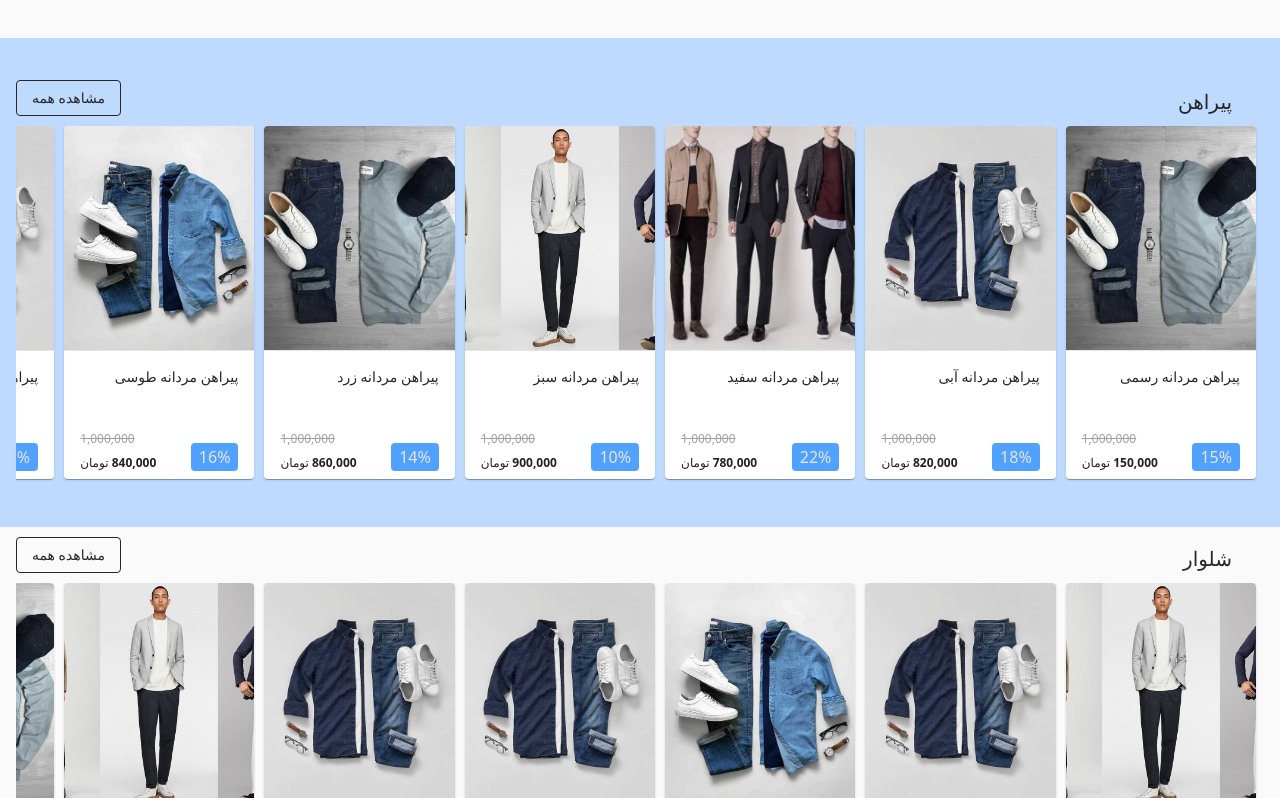
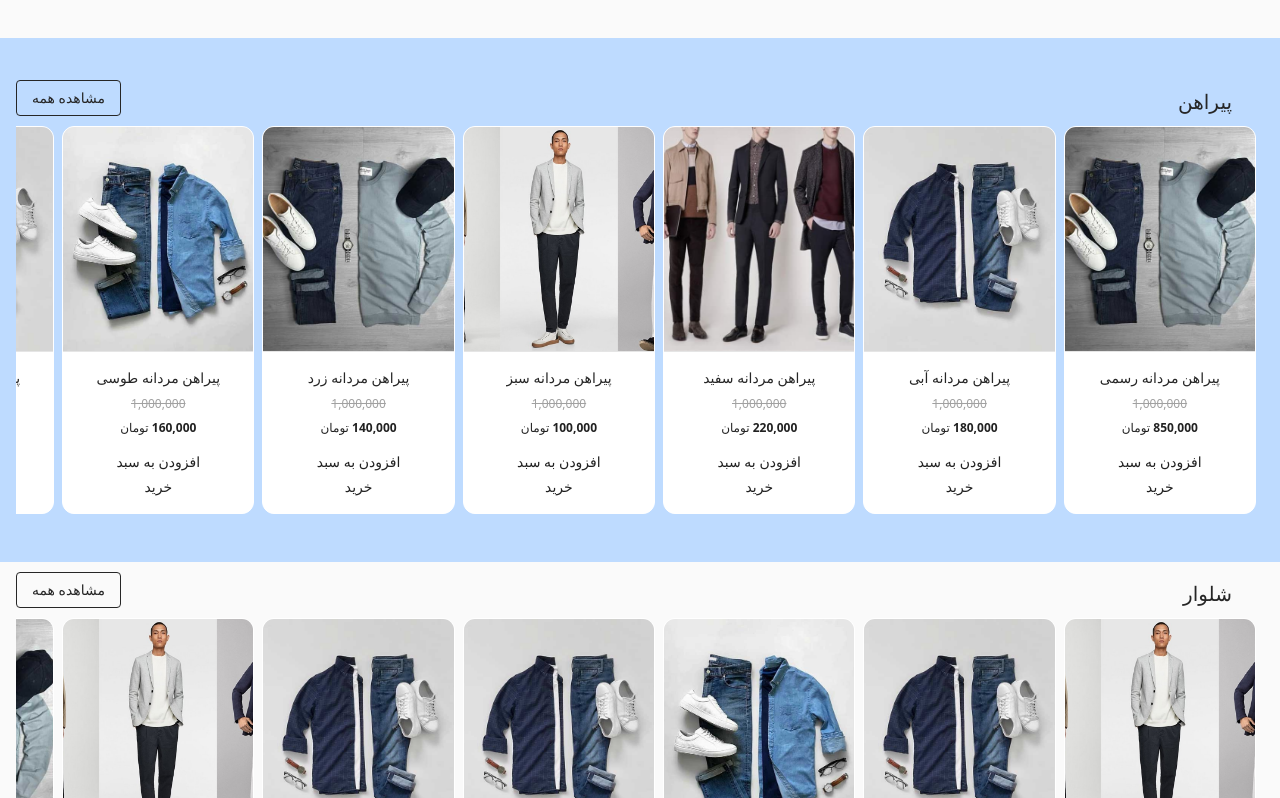
Before and after one commit to mehrdadj2005/WearLuxe, a Next.js app: page / in a window 1280 px wide. Shown: the part 642-1440 px from the top of the page. Built offline with nearby package versions, Linux system fonts and the light colour scheme; data requests are answered from the project's data file; what @mui/material-nextjs would draw is missing.

Commit message:
refactor: update ProductCard layout and styling; enhance button integration

```diff
--- a/src/components/products/productCard.tsx
+++ b/src/components/products/productCard.tsx
@@ -1,12 +1,40 @@
 "use client";
 import { IProduct } from "@/types/product";
-import { Box, Card, CardContent, CardMedia, Typography } from "@mui/material";
+import {
+  Box,
+  Button,
+  Card,
+  CardContent,
+  CardMedia,
+  Typography,
+} from "@mui/material";
 
 export default function ProductCard({ item }: { item: IProduct }) {
   const discountValid = item.discountedPrice > 0;
 
   return (
-    <Card className="w-full h-full !max-w-[270px] flex flex-col overflow-hidden cursor-pointer select-none !content-stretch">
+    <Card
+      // className="w-full h-full !max-w-[270px] flex flex-col overflow-hidden cursor-pointer select-none !content-stretch"
+      sx={{
+        width: "100%",
+        height: "100%",
+        maxWidth: "270px",
+        display: "flex",
+        flexDirection: "column",
+        overflow: "hidden",
+        cursor: "pointer",
+        userSelect: "none",
+        alignContent: "stretch",
+        boxShadow: "none",
+        alignItems: "center",
+        borderRadius: "12px",
+        border: "1px solid #fff",
+        ":hover": {
+          border: "1px solid var(--color-neutral-600)",
+        },
+        transition: "all 0.3s ease",
+      }}
+    >
       <CardMedia
         component="img"
         image={item.images[0]}
@@ -14,16 +42,16 @@ export default function ProductCard({ item }: { item: IProduct }) {
         className="w-full h-[224px] object-cover border-b border-neutral-200"
       />
 
-      <CardContent className="flex flex-col justify-between h-fit !pb-2">
+      <CardContent className="flex flex-col justify-between items-center h-fit !pb-2">
         <Typography
           variant="body2"
-          className="text-neutral-800 text-xs line-clamp-2 sm:!pb-10"
+          className="text-neutral-800 text-xs line-clamp-2 sm:!pb-2"
         >
           {item.name}
         </Typography>
 
-        <Box className="flex justify-between items-end">
-          <Box className="flex flex-col justify-end h-11">
+        <Box className="flex justify-between">
+          {/* <Box className="flex flex-col justify-end h-11">
             {discountValid && (
               <Typography
                 variant="inherit"
@@ -32,16 +60,16 @@ export default function ProductCard({ item }: { item: IProduct }) {
                 {item.discountedPercentage}%
               </Typography>
             )}
-          </Box>
+          </Box> */}
 
-          <Box className="text-left">
+          <Box className="text-center flex flex-col items-center">
             {discountValid ? (
               <>
                 <Box className="text-xs line-through text-neutral-400">
                   {item.price.toLocaleString()}
                 </Box>
                 <Box className="text-xs font-semibold">
-                  {item.discountedPrice.toLocaleString()}{" "}
+                  {(item.price - item.discountedPrice).toLocaleString()}{" "}
                   <Typography
                     variant="overline"
                     className="inline-block md:hidden h-6"
@@ -63,6 +91,23 @@ export default function ProductCard({ item }: { item: IProduct }) {
             )}
           </Box>
         </Box>
+        <Button
+          variant="text"
+          sx={{
+            background: "none",
+            border: "1px solid var(--color-neutral-300)",
+            color: "var(--color-neutral-700)",
+            padding: "6px 28px",
+            mt: 1,
+            ":hover": {
+              border: "1px solid var(--color-neutral-600)",
+              background: "var(--color-neutral-200)",
+            },
+            transition: "all 0.3s ease",
+          }}
+        >
+          افزودن به سبد خرید
+        </Button>
       </CardContent>
     </Card>
   );
```
